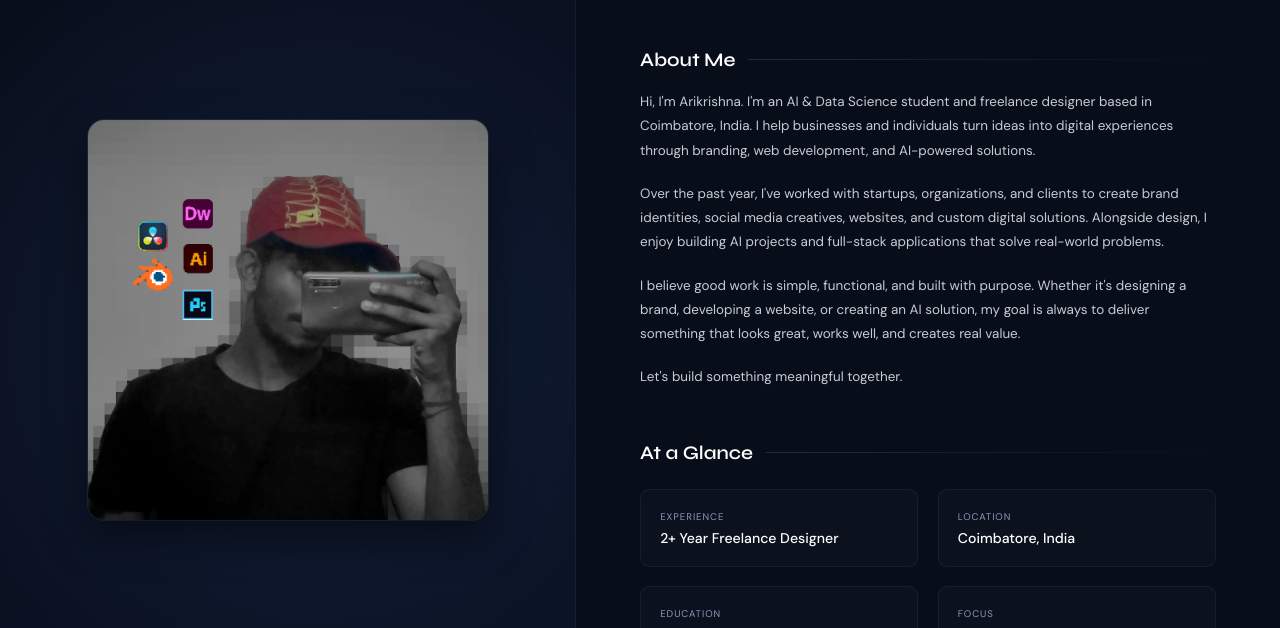
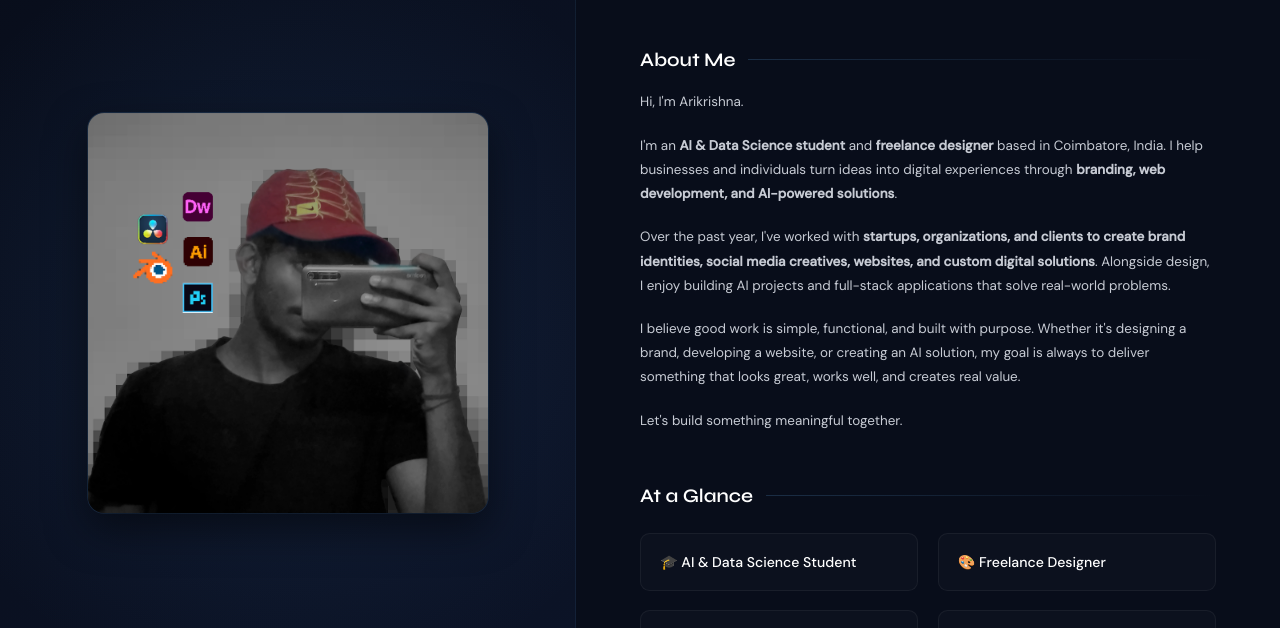
Before and after one commit to arikrishna-03/portfolio, a website built with Vite: page profile.html in a window 1280 px wide. Shown: the part 171-799 px from the top of the page. Built offline with nearby package versions, Linux system fonts and the light colour scheme; a web font is replaced by a local one.

Commit message:
Update About section and At a Glance section with bold text and emojis

```diff
--- a/profile.html
+++ b/profile.html
@@ -377,19 +377,16 @@
       <div class="pr-section">
         <h2 class="pr-section-title">About Me</h2>
         <p class="pr-text">
-          Hi, I'm Arikrishna. I'm an AI & Data Science student and freelance designer based in Coimbatore, India. I help
-          businesses and individuals turn ideas into digital experiences through branding, web development, and
-          AI-powered solutions.
+          Hi, I'm Arikrishna.
         </p>
         <p class="pr-text">
-          Over the past year, I've worked with startups, organizations, and clients to create brand identities, social
-          media creatives, websites, and custom digital solutions. Alongside design, I enjoy building AI projects and
-          full-stack applications that solve real-world problems.
+          I'm an <strong>AI & Data Science student </strong>and <strong>freelance designer</strong> based in Coimbatore, India. I help businesses and individuals turn ideas into digital experiences through <strong>branding, web development, and AI-powered solutions</strong>.
         </p>
         <p class="pr-text">
-          I believe good work is simple, functional, and built with purpose. Whether it's designing a brand, developing
-          a website, or creating an AI solution, my goal is always to deliver something that looks great, works well,
-          and creates real value.
+          Over the past year, I've worked with <strong>startups, organizations, and clients to create brand identities, social media creatives, websites, and custom digital solutions</strong>. Alongside design, I enjoy building AI projects and full-stack applications that solve real-world problems.
+        </p>
+        <p class="pr-text">
+          I believe good work is simple, functional, and built with purpose. Whether it's designing a brand, developing a website, or creating an AI solution, my goal is always to deliver something that looks great, works well, and creates real value.
         </p>
         <p class="pr-text">
           Let's build something meaningful together.
@@ -400,20 +397,16 @@
         <h2 class="pr-section-title">At a Glance</h2>
         <div class="pr-details-grid">
           <div class="pr-detail-item interactive">
-            <div class="pr-detail-label">Experience</div>
-            <div class="pr-detail-value">2+ Year Freelance Designer</div>
+            <div class="pr-detail-value">🎓 AI & Data Science Student</div>
           </div>
           <div class="pr-detail-item interactive">
-            <div class="pr-detail-label">Location</div>
-            <div class="pr-detail-value">Coimbatore, India</div>
+            <div class="pr-detail-value">🎨 Freelance Designer</div>
           </div>
           <div class="pr-detail-item interactive">
-            <div class="pr-detail-label">Education</div>
-            <div class="pr-detail-value">AI & Data Science Student</div>
+            <div class="pr-detail-value">💻 Web Developer</div>
           </div>
           <div class="pr-detail-item interactive">
-            <div class="pr-detail-label">Focus</div>
-            <div class="pr-detail-value">Digital Branding, Web Dev & AI Solutions</div>
+            <div class="pr-detail-value">🤖 AI Builder</div>
           </div>
         </div>
       </div>
```
